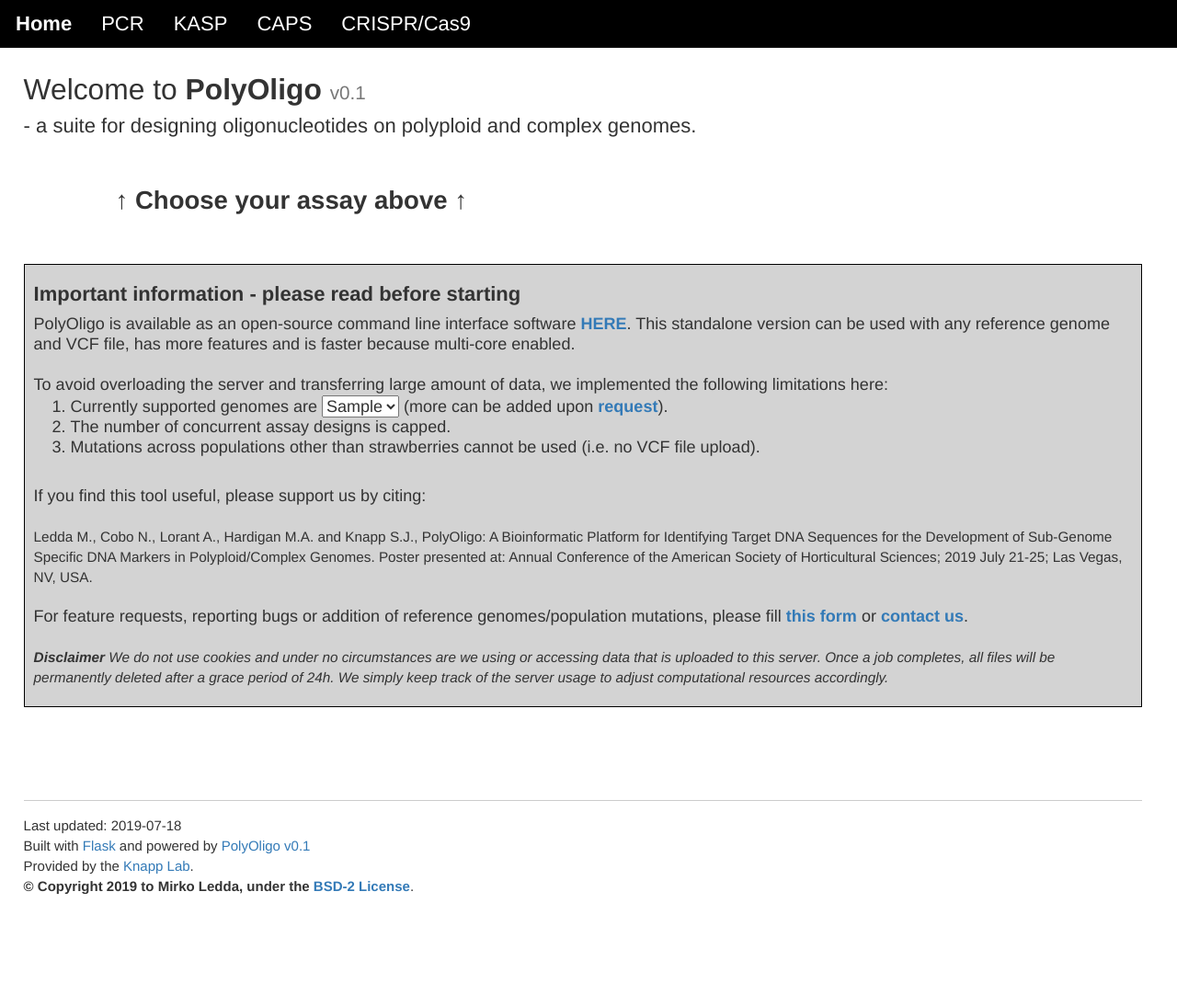
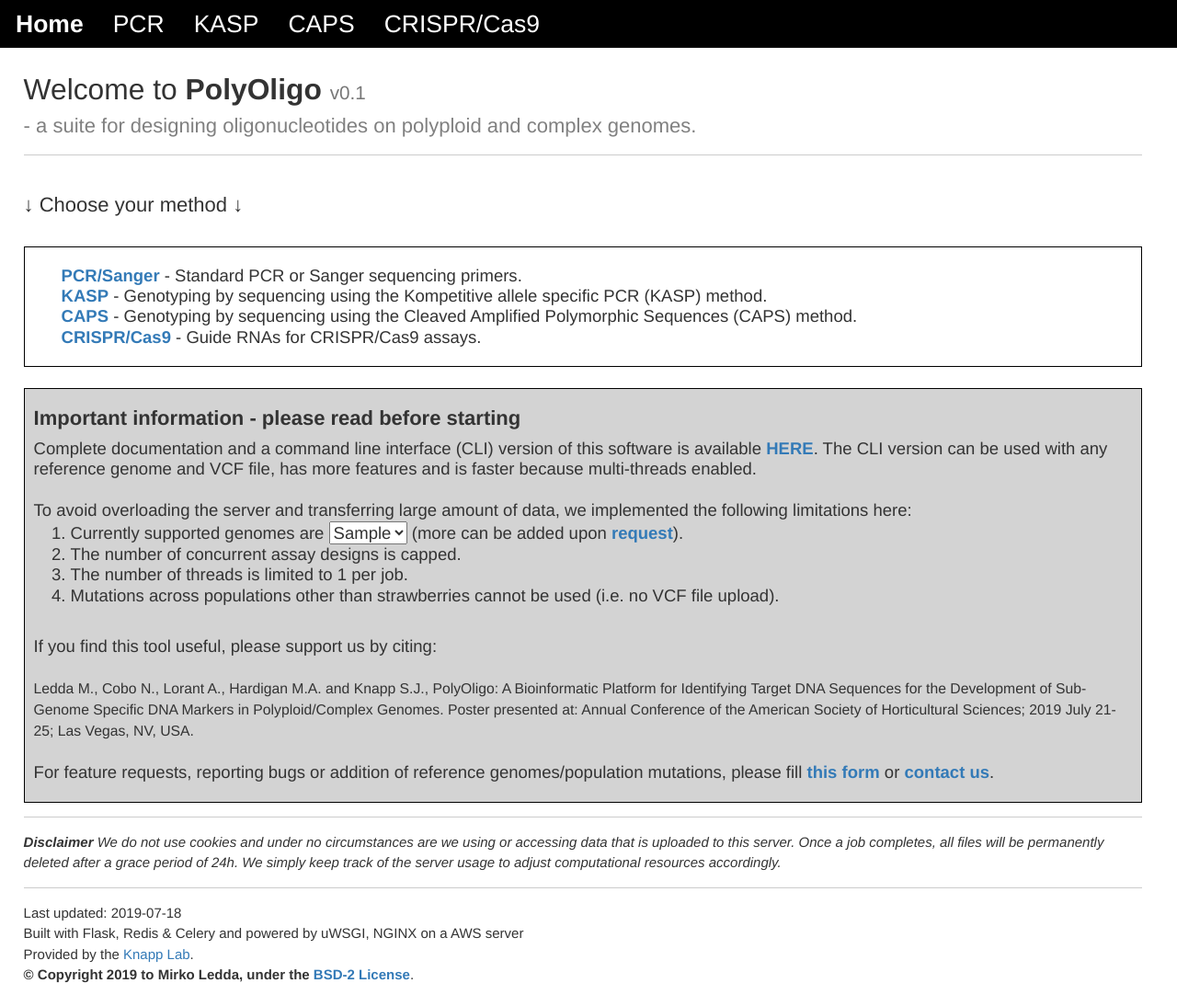
Before and after one commit to MirkoLedda/polyoligo, a Flask app: template webapp/templates/home.html in a window 1280 px wide. Shown: the whole page at 92% size. Before the commit the page ends 973 px from the top, so only its background shows below. Run offline with Flask 2, Linux system fonts and the light colour scheme; the template is opened without the code that fills it: most values are stand-ins (such as "Sample title", 1, 10 or a date in 2020); parts of the project's set-up code (start-up, migrations or seed data) failed here and were passed over; some libraries are stand-ins or nearby versions.

Commit message:
revamped homepage

```diff
--- a/webapp/static/css/main.css
+++ b/webapp/static/css/main.css
@@ -1,6 +1,6 @@
 /* ----Body---- */
 body {
-  font-size: calc(12px + (20 - 12) * ((100vw - 300px) / (1600 - 300)));
+  font-size: calc(14px + (20 - 14) * ((100vw - 300px) / (1600 - 300)));
   line-height: calc(1.2em + (1.5 - 1.2) * ((100vw - 300px)/(1600 - 300)));
 }
 
@@ -12,6 +12,10 @@ body {
     top: 0;
     width: 100%;
     border-radius: 0px;
+    display: flex;
+    flex-direction: row;
+    flex-wrap: nowrap;
+    flex-shrink: 0
 }
 
 .navbar a {
@@ -21,7 +25,7 @@ body {
     text-align: center;
     padding: 14px 16px;
     text-decoration: none;
-    font-size: calc(16px + (24 - 16) * ((100vw - 300px) / (1600 - 300)));
+    font-size: calc(22px + (28 - 22) * ((100vw - 300px) / (1600 - 300)));
 }
 
 .navbar a:hover {
@@ -63,6 +67,13 @@ body {
     padding:10px;
 }
 
+#methods {
+    border: 1px solid black;
+    padding:10px;
+    padding-left: 0px;
+    padding-top: 20px;
+}
+
 /* ----Console---- */
 .console {
     background-color: lightgray;
@@ -96,11 +107,11 @@ hr {
 
 /* ----Arguments page---- */
 form label {
-    font-size: calc(14px + (24 - 14) * ((100vw - 300px) / (1600 - 300)));
+    font-size: calc(16px + (24 - 16) * ((100vw - 300px) / (1600 - 300)));
 }
 
 form select {
-    font-size: calc(12px + (20 - 12) * ((100vw - 300px) / (1600 - 300)));
+    font-size: calc(14px + (20 - 14) * ((100vw - 300px) / (1600 - 300)));
 }
 
 input[type=file] {
@@ -115,10 +126,6 @@ h2 {
 h3 {
     font-size: calc(20px + (30 - 20) * ((100vw - 300px) / (1600 - 300)));
     margin-top: 0;
-}
-
-#assay_arrow {
-    margin-left: 100px
 }
 
 h4 {
--- a/webapp/templates/home.html
+++ b/webapp/templates/home.html
@@ -30,14 +30,23 @@
 {% endblock %}
 
 {% block content %}
-    <h2>Welcome to <b>PolyOligo</b> <small>v0.1</small> <h4> - a suite for designing oligonucleotides on polyploid and complex genomes.</h4></h2><br><br>
+<h2>Welcome to <b>PolyOligo</b> <small>v0.1</small> <h4> <font color="gray">- a suite for designing oligonucleotides on polyploid and complex genomes.</font></h4></h2>
+<hr><br>
 
-<h3 id="assay_arrow"><b>&uarr; Choose your assay above &uarr;</b></h3><br><br>
-
+    <h4> &darr; Choose your method &darr;</h4><br>
+    <div id="methods">
+        <ul style="list-style: none;">
+            <li> <b><a href="{{ url_for('pcr') }}">PCR/Sanger</a></b> - Standard PCR or Sanger sequencing primers.
+            <li> <b><a href="{{ url_for('kasp') }}">KASP</a></b> - Genotyping by sequencing using the Kompetitive allele specific PCR (KASP) method.
+            <li> <b><a href="{{ url_for('caps') }}">CAPS</a></b> - Genotyping by sequencing using the Cleaved Amplified Polymorphic Sequences (CAPS) method.
+            <li> <b><a href="{{ url_for('crispr') }}">CRISPR/Cas9</a></b> - Guide RNAs for CRISPR/Cas9 assays.
+        </ul>
+    </div>
+    <br>
     <div id="summary">
         <p>
             <h4><b>Important information - please read before starting</b></h4>
-            PolyOligo is available as an open-source command line interface software <b><a href="https://github.com/MirkoLedda/polyoligo">HERE</a></b>. This standalone version can be used with any reference genome and VCF file, has more features and is faster because multi-core enabled.<br><br>
+            Complete documentation and a command line interface (CLI) version of this software is available <b><a href="https://github.com/MirkoLedda/polyoligo">HERE</a></b>. The CLI version can be used with any reference genome and VCF file, has more features and is faster because multi-threads enabled.<br><br>
 
             To avoid overloading the server and transferring large amount of data, we implemented the following limitations here:<br>
 
@@ -51,14 +60,13 @@
                     </select> (more can be added upon <b><a href="https://github.com/MirkoLedda/polyoligo/issues">request</a></b>).
                 </li>
                 <li>The number of concurrent assay designs is capped.</li>
+                <li>The number of threads is limited to 1 per job.</li>
                 <li>Mutations across populations other than strawberries cannot be used (i.e. no VCF file upload).</li>
             </ol><br>
 
             If you find this tool useful, please support us by citing:<br><br>
             <small>Ledda M., Cobo N., Lorant A., Hardigan M.A. and Knapp S.J., PolyOligo: A Bioinformatic Platform for Identifying Target DNA Sequences for the Development of Sub-Genome Specific DNA Markers in Polyploid/Complex Genomes. Poster presented at: Annual Conference of the American Society of Horticultural Sciences; 2019 July 21-25; Las Vegas, NV, USA.</small><br><br>
-            For feature requests, reporting bugs or addition of reference genomes/population mutations, please fill <b><a href="https://github.com/MirkoLedda/polyoligo/issues">this form</a></b> or <b><a href="mailto:maledda@ucdavis.edu?Subject=PolyOligo%20support">contact us</a></b>.<br><br>
-
-            <small><i><b>Disclaimer</b> We do not use cookies and under no circumstances are we using or accessing data that is uploaded to this server. Once a job completes, all files will be permanently deleted after a grace period of 24h. We simply keep track of the server usage to adjust computational resources accordingly.</i></small><br>
+            For feature requests, reporting bugs or addition of reference genomes/population mutations, please fill <b><a href="https://github.com/MirkoLedda/polyoligo/issues">this form</a></b> or <b><a href="mailto:maledda@ucdavis.edu?Subject=PolyOligo%20support">contact us</a></b>.<br>
         <p>
     </div>
 
--- a/webapp/templates/layout.html
+++ b/webapp/templates/layout.html
@@ -29,10 +29,12 @@
             <div id="footer">
                 <hr>
                 {% block footer %}
+                    <i><b>Disclaimer</b> We do not use cookies and under no circumstances are we using or accessing data that is uploaded to this server. Once a job completes, all files will be permanently deleted after a grace period of 24h. We simply keep track of the server usage to adjust computational resources accordingly.</i><br>
+                    <hr>
                     Last updated: 2019-07-18<br>
-                    Built with <a href="Flask">Flask </a> and powered by <a href="https://github.com/MirkoLedda/polyoligo">PolyOligo v0.1</a><br>
+                    Built with Flask, Redis & Celery and powered by uWSGI, NGINX on a AWS server<br>
                     Provided by the <a href="https://knapp.plantsciences.ucdavis.edu/">Knapp Lab</a>.</br>
-                <b>&copy; Copyright 2019 to Mirko Ledda, under the <a href="https://github.com/MirkoLedda/polyoligo/blob/master/LICENSE">BSD-2 License</a></b>.
+                    <b>&copy; Copyright 2019 to Mirko Ledda, under the <a href="https://github.com/MirkoLedda/polyoligo/blob/master/LICENSE">BSD-2 License</a></b>.
                     <br><br>
                 {% endblock %}
             </div>
```
Also changed, not shown: README.md.
